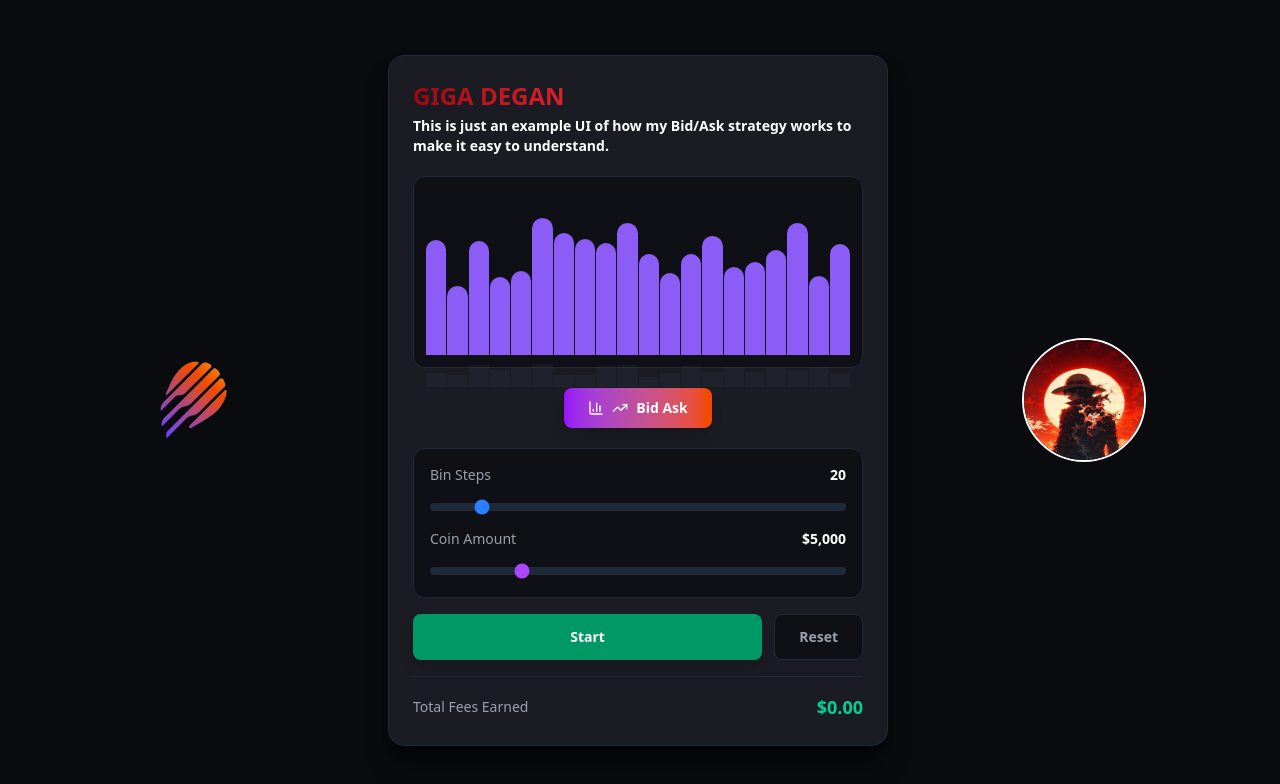
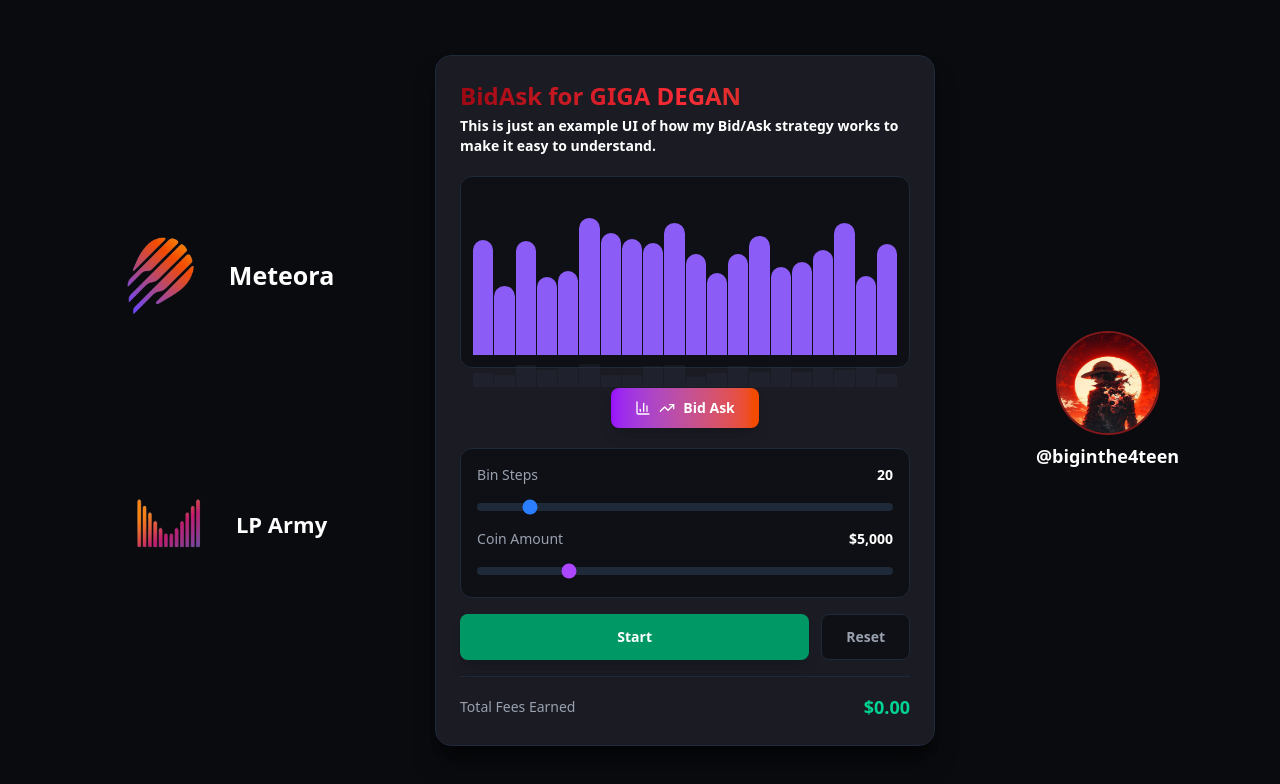
Before and after one commit to HeinHtet14120/BidAskStrategy, a React (Vite) app: page / in a window 1280 px wide. Shown: the top 784 px of the page. Built offline with nearby package versions, Linux system fonts and the light colour scheme.

Commit message:
add design

```diff
--- a/src/App.jsx
+++ b/src/App.jsx
@@ -1,7 +1,8 @@
 import React, { useState, useEffect, useRef, useCallback } from 'react';
-import { TrendingUp, TrendingDown, BarChart3 } from 'lucide-react';
+import { TrendingUp, TrendingDown, BarChart3, X } from 'lucide-react';
 import metlogo from './assets/metlogo.png';
 import luffy from './assets/luggy.JPG';
+import lplogo from './assets/lplogo.png';
 
 export default function App() {
   const [mode, setMode] = useState('combined');
@@ -108,12 +109,12 @@
     } else if (mode === 'both') {
       // Both mode: animation behavior based on which side of dynamic center
       if (index < dynamicCenter) {
-        // Left side (Bid): paint green as wave passes
-        if (index < currentWave && currentWave <= dynamicCenter) return '#4267B2';
-        if (index >= currentWave && currentWave > dynamicCenter) return '#4267B2';
+        // Left side (Bid): paint blue gradually from center (lowest) outward as wave moves left
+        // When wave is on left side (currentWave < dynamicCenter), paint from wave position to center
+        if (currentWave < dynamicCenter && index >= currentWave && index < dynamicCenter) return '#4267B2';
       } else {
-        // Right side (Ask): paint green as wave passes
-        if (index < currentWave) return '#4267B2';
+        // Right side (Ask): paint blue as wave passes
+        if (index >= dynamicCenter && index <= currentWave) return '#4267B2';
       }
     } else {
       // Ask/Combined: starts from left, paints right to left
@@ -165,8 +166,15 @@
   return (
     <div className="min-h-screen bg-[#0a0b0f] flex items-center justify-center p-4">
       <div className="w-full  flex items-center justify-evenly gap-4">
-        <div className="">
+        <div className="flex flex-col items-center gap-32">
+          <div className="flex items-center gap-2">
           <img src={metlogo} alt="logo" className="w-30 h-30" />
+          <p className="text-white text-[25px] font-bold ">Meteora</p>
+          </div>
+          <div className="flex items-center gap-2">
+          <img src={lplogo} alt="logo" className="w-30 h-30" />
+          <p className="text-white text-[22px] font-bold ">LP Army</p>
+          </div>
         </div>
         {/* Dark Enterprise Card */}
         <div className="bg-[#1a1b23] w-[500px] rounded-2xl p-6 shadow-2xl border border-gray-800"
@@ -175,7 +183,7 @@
             {/* Header */}
             <div className="mb-5">
               <h1 className="text-2xl font-bold bg-gradient-to-r from-red-800 via-red-500 to-orange-900 bg-clip-text text-transparent">
-                GIGA DEGAN
+                BidAsk for GIGA DEGAN
               </h1>
               <p className="text-sm text-white font-bold mt-1">This is just an example UI of how my Bid/Ask strategy works to make it easy to understand.</p>
             </div>
@@ -402,9 +410,13 @@
             </div>
           </div>
         </div>
-        <div className="border-2 border-white rounded-full">
-          <img src={luffy} alt="logo" className="w-30 h-30 rounded-full" />
+        <div className="flex flex-col items-center gap-2">
+        <div className="border-2 border-red-900 rounded-full">
+          <img src={luffy} alt="logo" className="w-25 h-25 rounded-full" />
         </div>
+        <p className="text-white text-[18px] font-bold ">@biginthe4teen</p>
+        </div>
+
       </div>
     </div>
   );
```
Also changed, not shown: src/assets/lplogo.png (added).
